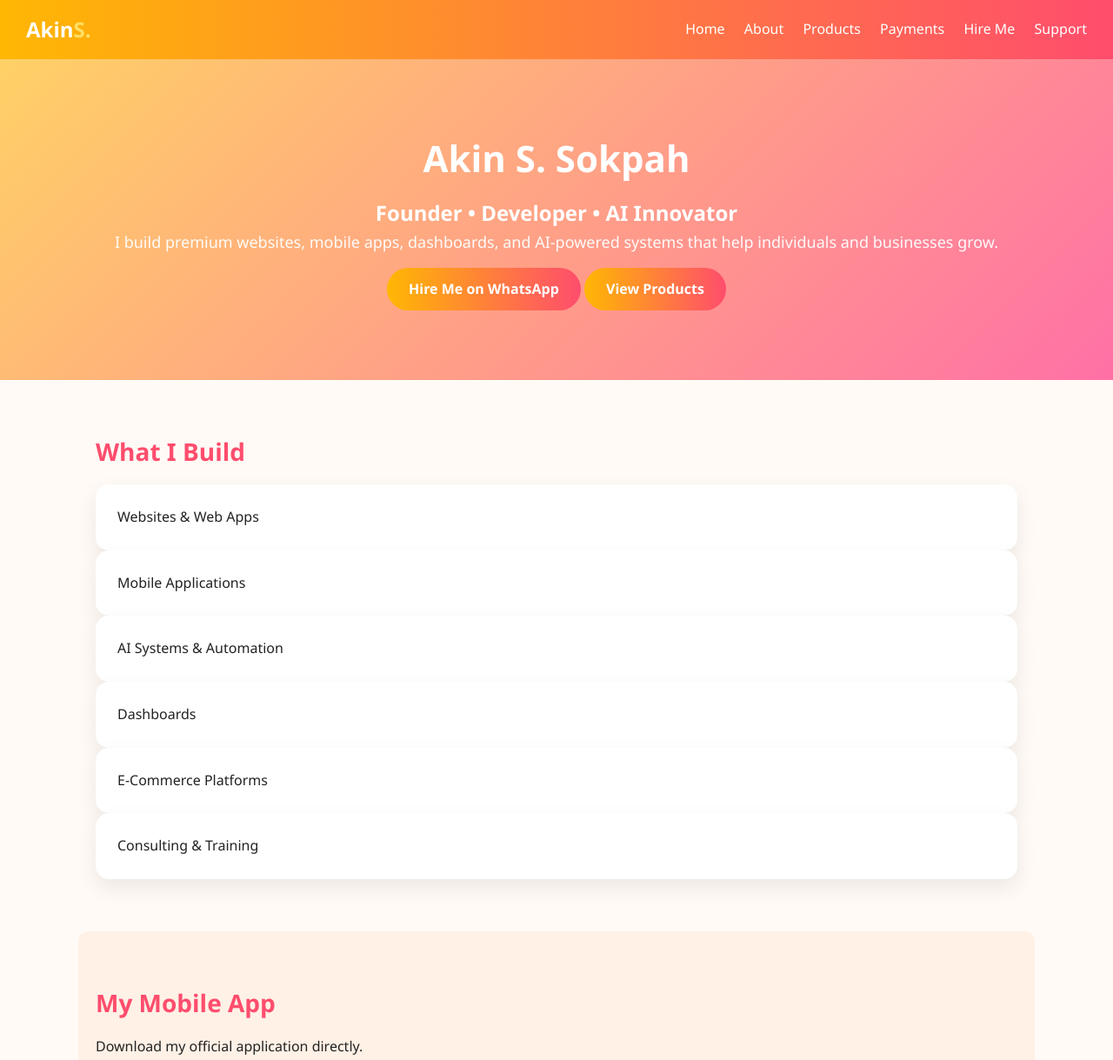
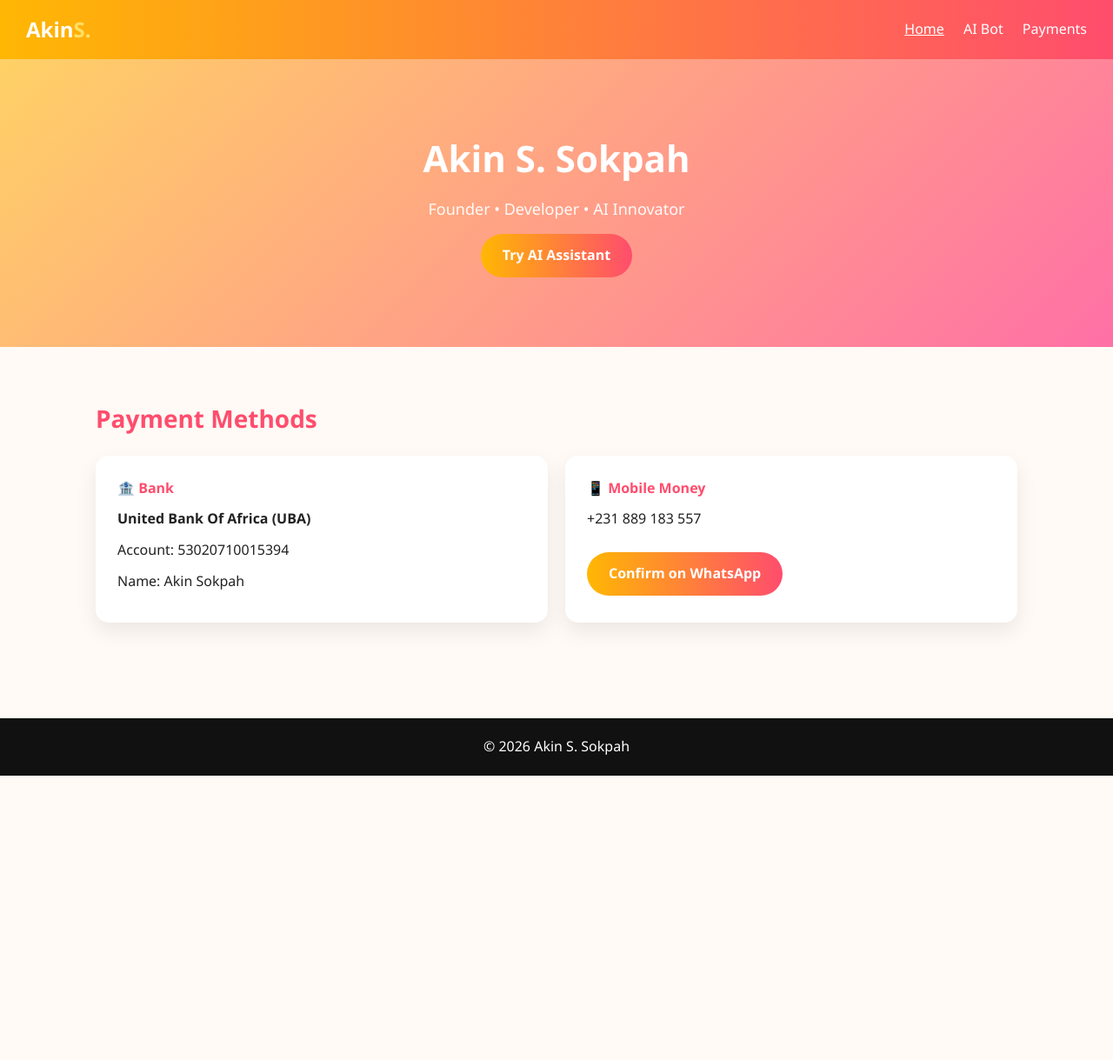
Before and after one commit to stech-hub/STP, a plain HTML site: page index.html in a window 1280 px wide. Shown: the top 1219 px of the page at 87% size. After the commit the page ends 892 px from the top, so only its background shows below. Drawn offline with Linux system fonts and the light colour scheme.

Commit message:
Update index.html

```diff
--- a/index.html
+++ b/index.html
@@ -3,79 +3,50 @@
 <head>
   <meta charset="UTF-8" />
   <meta name="viewport" content="width=device-width, initial-scale=1.0"/>
-  <title>Akin S. Sokpah | Digital Products & AI Solutions</title>
-
-  <!-- SEO -->
-  <meta name="description" content="Akin S. Sokpah – Founder, Developer & AI Innovator building apps, websites, and AI systems in Africa and globally.">
-  <meta name="keywords" content="Akin Sokpah, Liberia Tech, AI Developer, Websites, Apps">
-  <meta name="author" content="Akin S. Sokpah">
-
+  <title>Akin S. Sokpah</title>
+  <meta name="description" content="Web, App, AI & Digital Solutions by Akin S. Sokpah">
   <link rel="stylesheet" href="style.css">
 </head>
 <body>
 
-<!-- NAVBAR -->
 <header class="navbar">
   <div class="logo">Akin<span>S.</span></div>
   <nav>
-    <a href="index.html">Home</a>
-    <a href="about.html">About</a>
-    <a href="products.html">Products</a>
-    <a href="payments.html">Payments</a>
-    <a href="booking.html">Hire Me</a>
-    <a href="support.html">Support</a>
+    <a href="index.html" class="active">Home</a>
+    <a href="ai.html">AI Bot</a>
+    <a href="#payments">Payments</a>
   </nav>
 </header>
 
-<!-- HERO -->
 <section class="hero">
   <h1>Akin S. Sokpah</h1>
-  <h2>Founder • Developer • AI Innovator</h2>
-  <p>
-    I build premium websites, mobile apps, dashboards, and AI-powered systems
-    that help individuals and businesses grow.
-  </p>
+  <p>Founder • Developer • AI Innovator</p>
+  <a href="ai.html" class="btn">Try AI Assistant</a>
+</section>
 
-  <div class="hero-buttons">
-    <a class="btn gold" href="https://wa.me/231777789356" target="_blank">Hire Me on WhatsApp</a>
-    <a class="btn pink" href="products.html">View Products</a>
+<section class="section" id="payments">
+  <h3>Payment Methods</h3>
+
+  <div class="cards">
+    <div class="card">
+      <h4>🏦 Bank</h4>
+      <p><b>United Bank Of Africa (UBA)</b></p>
+      <p>Account: 53020710015394</p>
+      <p>Name: Akin Sokpah</p>
+    </div>
+
+    <div class="card">
+      <h4>📱 Mobile Money</h4>
+      <p>+231 889 183 557</p>
+      <a class="btn" href="https://wa.me/231889183557" target="_blank">
+        Confirm on WhatsApp
+      </a>
+    </div>
   </div>
 </section>
 
-<!-- SERVICES -->
-<section class="section">
-  <h3>What I Build</h3>
-  <div class="grid">
-    <div class="card">Websites & Web Apps</div>
-    <div class="card">Mobile Applications</div>
-    <div class="card">AI Systems & Automation</div>
-    <div class="card">Dashboards</div>
-    <div class="card">E-Commerce Platforms</div>
-    <div class="card">Consulting & Training</div>
-  </div>
-</section>
-
-<!-- APP DOWNLOAD -->
-<section class="section highlight">
-  <h3>My Mobile App</h3>
-  <p>Download my official application directly.</p>
-  <a class="btn gold" href="https://github.com/stech-hub/bionurseapk-website/releases/download/v1/myapp.apk">
-    Download APK
-  </a>
-</section>
-
-<!-- AI WEBSITE -->
-<section class="section">
-  <h3>AI Platform</h3>
-  <p>Try my AI-powered platform.</p>
-  <a class="btn pink" href="https://full-task-ai.vercel.app/" target="_blank">
-    Visit AI Website
-  </a>
-</section>
-
-<!-- FOOTER -->
 <footer>
-  <p>© 2026 Akin S. Sokpah. All rights reserved.</p>
+  <p>© 2026 Akin S. Sokpah</p>
 </footer>
 
 <script src="script.js"></script>
```
